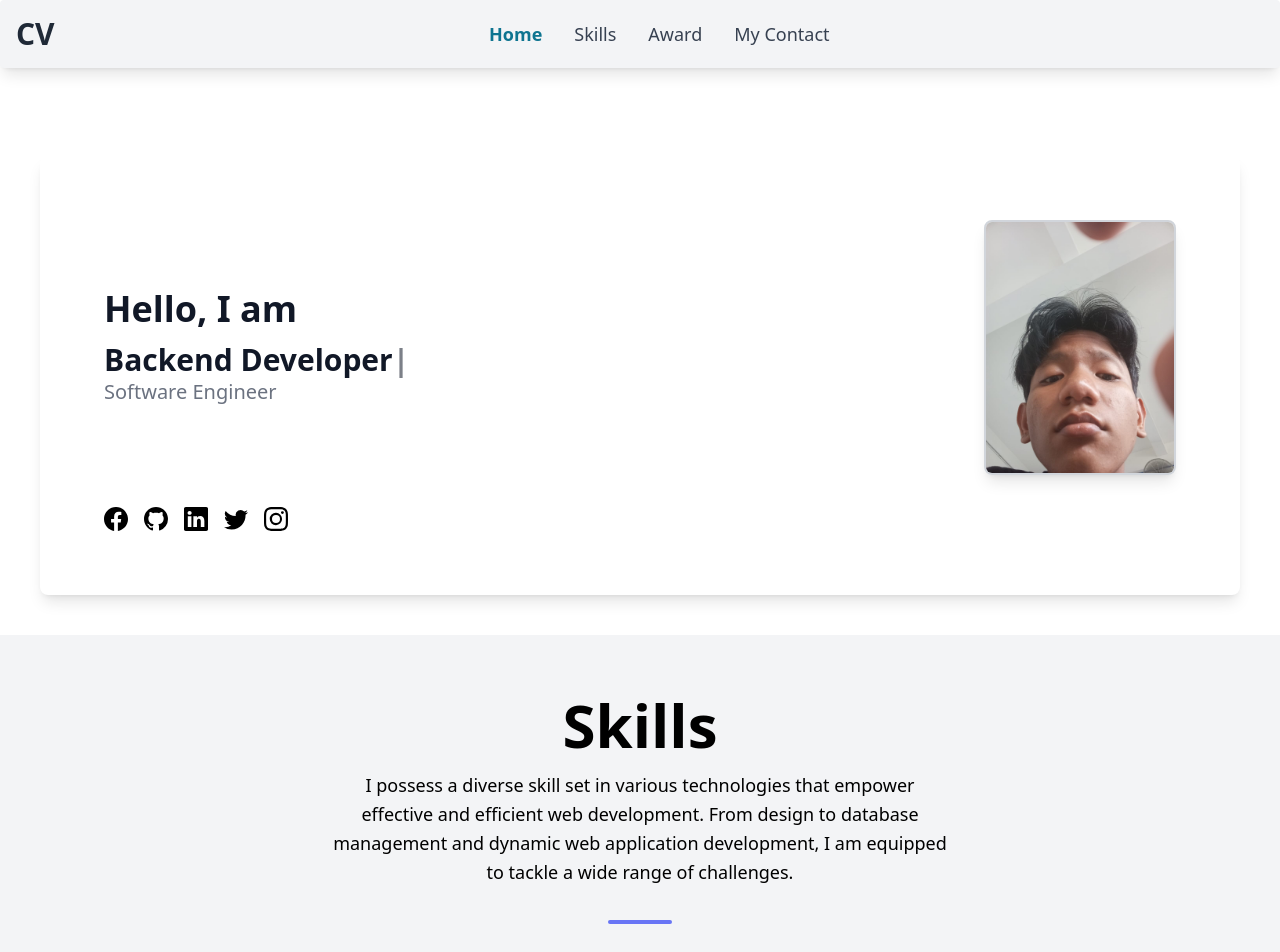
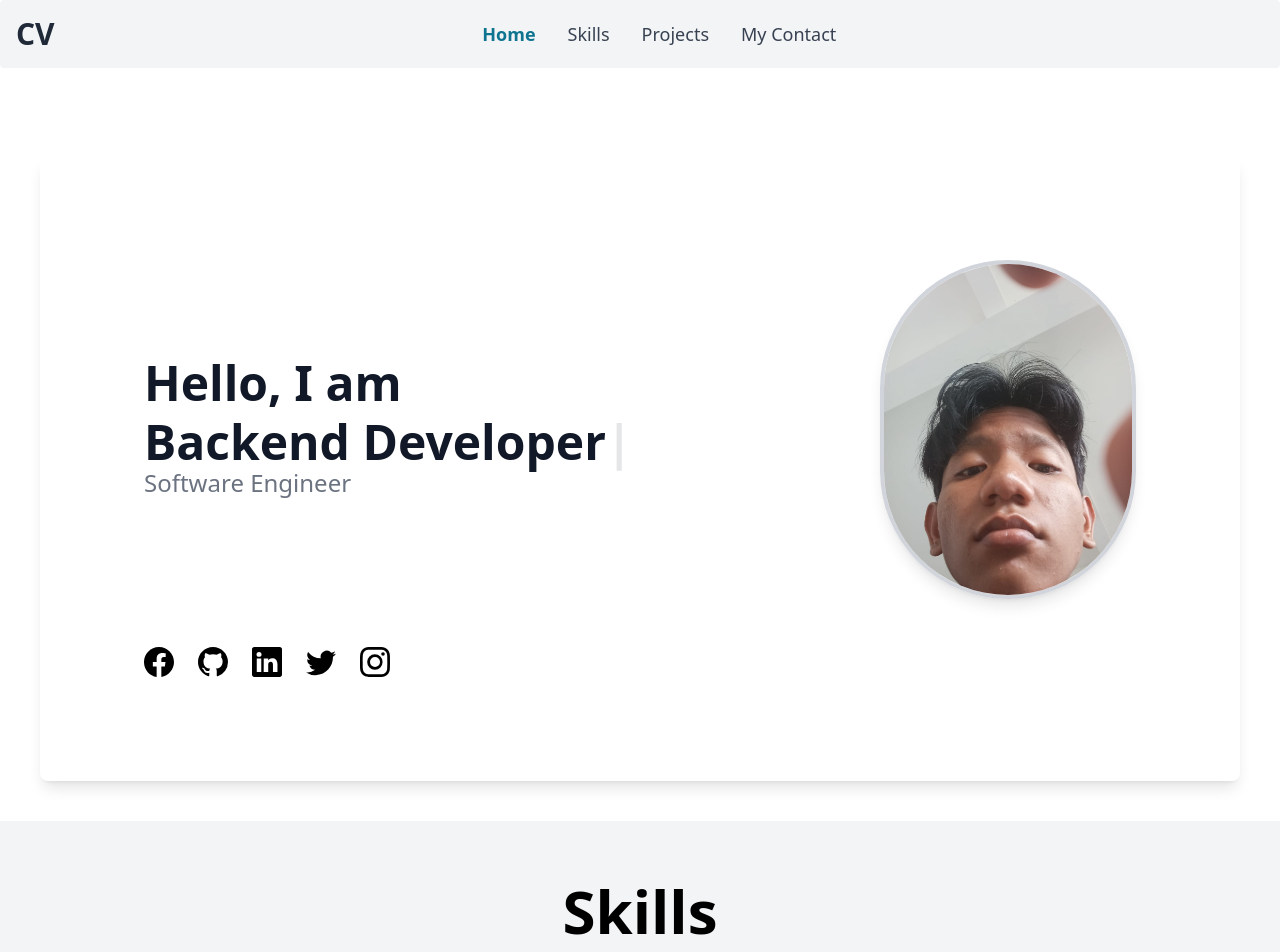
Before and after one commit to Aurelfrhs/my-cv, a React (Vite) app: page / in a window 1280 px wide. Shown: the top 952 px of the page. Built offline with nearby package versions, Linux system fonts and the light colour scheme.

Commit message:
Update AOS

```diff
--- a/package.json
+++ b/package.json
@@ -13,6 +13,7 @@
   "dependencies": {
     "@heroicons/react": "^2.2.0",
     "@react-icons/all-files": "^4.1.0",
+    "aos": "^2.3.4",
     "flowbite": "^2.5.2",
     "flowbite-react": "^0.10.2",
     "motion": "^11.11.17",
--- a/src/components/Header.jsx
+++ b/src/components/Header.jsx
@@ -22,7 +22,7 @@ export const Header = () => {
       <Navbar
         fluid
         rounded
-        className="bg-gray-100 shadow-lg fixed top-0 left-0 w-full z-50 py-4"
+        className="bg-gray-100 fixed top-0 left-0 w-full z-50 py-4"
       >
         <Navbar.Brand href="https://flowbite-react.com">
           <span className="text-3xl font-bold text-gray-800">CV</span>
@@ -31,7 +31,7 @@ export const Header = () => {
           <Navbar.Toggle />
         </div>
         <Navbar.Collapse>
-          {["Home", "Skills", "Award", "My Contact"].map((link, index) => (
+          {["Home", "Skills", "Projects", "My Contact"].map((link, index) => (
             <motion.div
               key={index}
               variants={linkVariants}
--- a/src/pages/Profile.jsx
+++ b/src/pages/Profile.jsx
@@ -1,47 +1,29 @@
-import React from "react";
+import React, { useEffect } from "react";
 import { Card } from "flowbite-react";
 import { ReactTyped } from "react-typed";
 import { BsFacebook, BsGithub, BsLinkedin, BsTwitter, BsInstagram } from "react-icons/bs";
 import Image from '../assets/Image.png';
-import { motion } from "framer-motion";
+import AOS from "aos";
+import "aos/dist/aos.css";
 
 export const Profile = () => {
-  const cardVariants = {
-    hidden: { opacity: 0, y: 20 },
-    visible: { opacity: 1, y: 0 },
-  };
-
-  const imageVariants = {
-    hidden: { opacity: 0, x: -20 },
-    visible: { opacity: 1, x: 0 },
-  };
-
-  const textVariants = {
-    hidden: { opacity: 0, x: 20 },
-    visible: { opacity: 1, x: 0 },
-  };
+  useEffect(() => {
+    AOS.init();
+  }, []);
 
   return (
     <div className="pt-24">
-      <motion.div
-        initial="hidden"
-        animate="visible"
-        variants={cardVariants}
-        transition={{ duration: 0.5 }}
+      <Card className="max-w-full m-5 p-10 sm:m-10 sm:p-20 shadow-lg rounded-lg border-3 bg-white dark:bg-gray-800 transition-transform transform hover:scale-105"
+      data-aos="fade-down"
+      data-aos-easing="linear"
+      data-aos-duration="500"
       >
-        <Card className="max-w-full m-5 p-5 sm:m-10 sm:p-10 shadow-lg rounded-lg border-3 bg-white dark:bg-gray-800 transition-transform transform hover:scale-105">
         <div className="flex flex-col md:flex-row justify-between items-center">
-            <motion.div
-              className="flex flex-col mb-5 md:mb-0"
-              variants={textVariants}
-              initial="hidden"
-              animate="visible"
-              transition={{ duration: 0.5, delay: 0.2 }}
-            >
-              <h2 className="text-2xl md:text-3xl lg:text-4xl font-bold text-gray-900 dark:text-white">
+          <div className="flex flex-col mb-5 md:mb-0">
+            <h2 className="text-3xl md:text-4xl lg:text-5xl font-bold text-gray-900 dark:text-white">
               Hello, I am
             </h2>
-              <h1 className="font-bold text-3xl md:text-4xl lg:text-5xl">
+            <h1 className="font-bold text-4xl md:text-5xl lg:text-6xl">
               <ReactTyped
                 strings={[
                   "Aurel Fristian Ramdhani Hatorangan Simanjuntak",
@@ -50,51 +32,57 @@ export const Profile = () => {
                 typeSpeed={25}
                 backSpeed={50}
                 loop
-                  className="text-xl md:text-2xl lg:text-3xl font-bold text-gray-900 dark:text-white"
+                className="text-3xl md:text-4xl lg:text-5xl font-bold text-gray-900 dark:text-white"
               />
             </h1>
-              <span className="text-lg md:text-xl text-gray-500 dark:text-gray-400">
+            <span className="text-xl md:text-2xl text-gray-500 dark:text-gray-400">
               Software Engineer
             </span>
-            </motion.div>
-            <motion.div
-              variants={imageVariants}
-              initial="hidden"
-              animate="visible"
-              transition={{ duration: 0.5, delay: 0.4 }}
-            >
+          </div>
+
+          <div data-aos="fade-up" data-aos-delay="400">
             <img
               alt="Profile"
               src={Image}
-                className="border-2 border-gray-300 shadow-lg rounded-lg transition-transform transform hover:scale-110 max-w-full w-32 sm:w-40 md:w-48"
+              className="border-4 border-gray-300 shadow-lg rounded-full transition-transform transform hover:scale-110 max-w-full w-48 sm:w-56 md:w-64"
             />
-            </motion.div>
           </div>
-          <div className="flex flex-col md:flex-row justify-between items-center mt-4">
-            <div className="flex space-x-4 mb-4 md:mb-0">
-              {[
-                { icon: <BsFacebook />, color: "hover:text-blue-600" },
-                { icon: <BsGithub />, color: "hover:text-gray-400" },
-                { icon: <BsLinkedin />, color: "hover:text-blue-500" },
-                { icon: <BsTwitter />, color: "hover:text-blue-400" },
-                { icon: <BsInstagram />, color: "hover:text-pink-500" },
-              ].map((social, index) => (
-                <motion.a
+        </div>
+
+        <div className="flex flex-col md:flex-row justify-between items-center mt-8">
+          <div className="flex space-x-6 mb-4 md:mb-0">
+            {[{
+                icon: <BsFacebook />,
+                color: "hover:text-blue-600"
+              }, {
+                icon: <BsGithub />,
+                color: "hover:text-gray-400"
+              }, {
+                icon: <BsLinkedin />,
+                color: "hover:text-blue-500"
+              }, {
+                icon: <BsTwitter />,
+                color: "hover:text-blue-400"
+              }, {
+                icon: <BsInstagram />,
+                color: "hover:text-pink-500"
+              }].map((social, index) => (
+              <div
                 key={index}
                 href="#"
                 aria-label={social.icon.type.displayName}
                 target="_blank"
                 rel="noopener noreferrer"
                 className={`transition duration-300 transform hover:scale-110 ${social.color}`}
-                  whileHover={{ scale: 1.2 }} // Scale up on hover
+                data-aos="fade-up"
+                data-aos-delay={`${index * 100}`}
               >
-                  {React.cloneElement(social.icon, { className: "text-2xl hover:animate-bounce" })}
-                </motion.a>
+                {React.cloneElement(social.icon, { className: "text-3xl hover:animate-bounce" })}
+              </div>
             ))}
           </div>
         </div>
       </Card>
-      </motion.div>
     </div>
   );
 };
--- a/src/pages/Skill.jsx
+++ b/src/pages/Skill.jsx
@@ -1,5 +1,6 @@
-import React from "react";
-import { motion } from "framer-motion";
+import React, { useEffect } from "react";
+import AOS from "aos"; // Import AOS
+import "aos/dist/aos.css"; // Import AOS CSS
 import {
   FaHtml5,
   FaCss3Alt,
@@ -78,60 +79,55 @@ const sections = [
   },
 ];
 
-const sectionVariants = {
-  hidden: { opacity: 0, y: 20 },
-  visible: { opacity: 1, y: 0 },
-};
+export const Skill = () => {
+  useEffect(() => {
+    AOS.init(); // Initialize AOS
+  }, []);
 
-const gridItemVariants = {
-  hidden: { scale: 0.8, opacity: 0 },
-  visible: { scale: 1, opacity: 1 },
-  exit: { scale: 0.8, opacity: 0, transition: { duration: 0.2 } },
-};
-
-export const Skill = () => {
   return (
     <div className="bg-gray-100 min-h-screen py-10">
       <div className="container mx-auto p-5">
-        <motion.h1
+        <div
           className="text-black items-center text-4xl sm:text-5xl md:text-6xl font-extrabold mb-4 text-center"
-          initial={{ opacity: 0, y: -20 }}
-          animate={{ opacity: 1, y: 0 }}
-          transition={{ duration: 0.5 }}
+          data-aos="fade-down"
+          data-aos-easing="linear"
+          data-aos-duration="500"
         >
           Skills
-        </motion.h1>
-        <motion.p
-          className="text-black text-lg leading-relaxed xl:w-2/4 lg:w-3/4 mx-auto mb-8 text-center"
-          initial={{ opacity: 0, y: -20 }}
-          animate={{ opacity: 1, y: 0 }}
-          transition={{ duration: 0.5, delay: 0.2 }}
+        </div>
+        <div
+        data-aos="fade-right"
+        data-aos-easing="ease-in-sine"
+        data-aos-offset="300"
+        className="text-black text-lg leading-relaxed xl:w-2/4 lg:w-3/4 mx-auto mb-8 text-center"
         >
           I possess a diverse skill set in various technologies that empower
           effective and efficient web development. From design to database
           management and dynamic web application development, I am equipped to
           tackle a wide range of challenges.
-        </motion.p>
+        </div>
 
-        {/* Adding space below the paragraph */}
-        <div className="flex justify-center mt-6 mb-8">
+        <div className="flex justify-center mt-6 mb-8"
+        data-aos="fade-down"
+        data-aos-easing="linear"
+        data-aos-duration="500"
+        >
           <div className="w-16 h-1 rounded-full bg-indigo-500 inline-flex"></div>
         </div>
 
-        <motion.div
+        <div
           className="grid grid-cols-1 sm:grid-cols-2 md:grid-cols-3 lg:grid-cols-4 gap-6"
           initial="hidden"
           animate="visible"
           exit="exit"
         >
           {sections.map((section, index) => (
-            <motion.div
+            <div
               key={index}
               className="bg-white border border-gray-300 p-6 rounded-lg shadow-lg text-gray-800 transition -transform transform hover:scale-105 hover:shadow-2xl hover:bg-blue-50"
-              variants={gridItemVariants}
-              custom={index * 0.1}
-              transition={{ duration: 0.5, ease: "easeInOut" }}
-              whileHover={{ scale: 1.05, rotate: 2 }}
+              data-aos="fade-left"
+              data-aos-easing="ease-in-sine"
+              data-aos-offset="300"
             >
               <div className="flex items-center mb-4">
                 <div className="text-4xl mr-4 text-blue-600">
@@ -140,9 +136,9 @@ export const Skill = () => {
                 <h2 className="text-xl sm:text-2xl font-semibold">{section.title}</h2>
               </div>
               <p className="text-sm text-gray-600">{section.description}</p>
-            </motion.div>
+            </div>
           ))}
-        </motion.div>
+        </div>
       </div>
     </div>
   );
```
Also changed, not shown: src/pages/Contactme.jsx (added), src/pages/Projects.jsx (added), 1 other file (tests, documents, lock files or other folders). Lines whose indentation alone changed are shown as unchanged.
